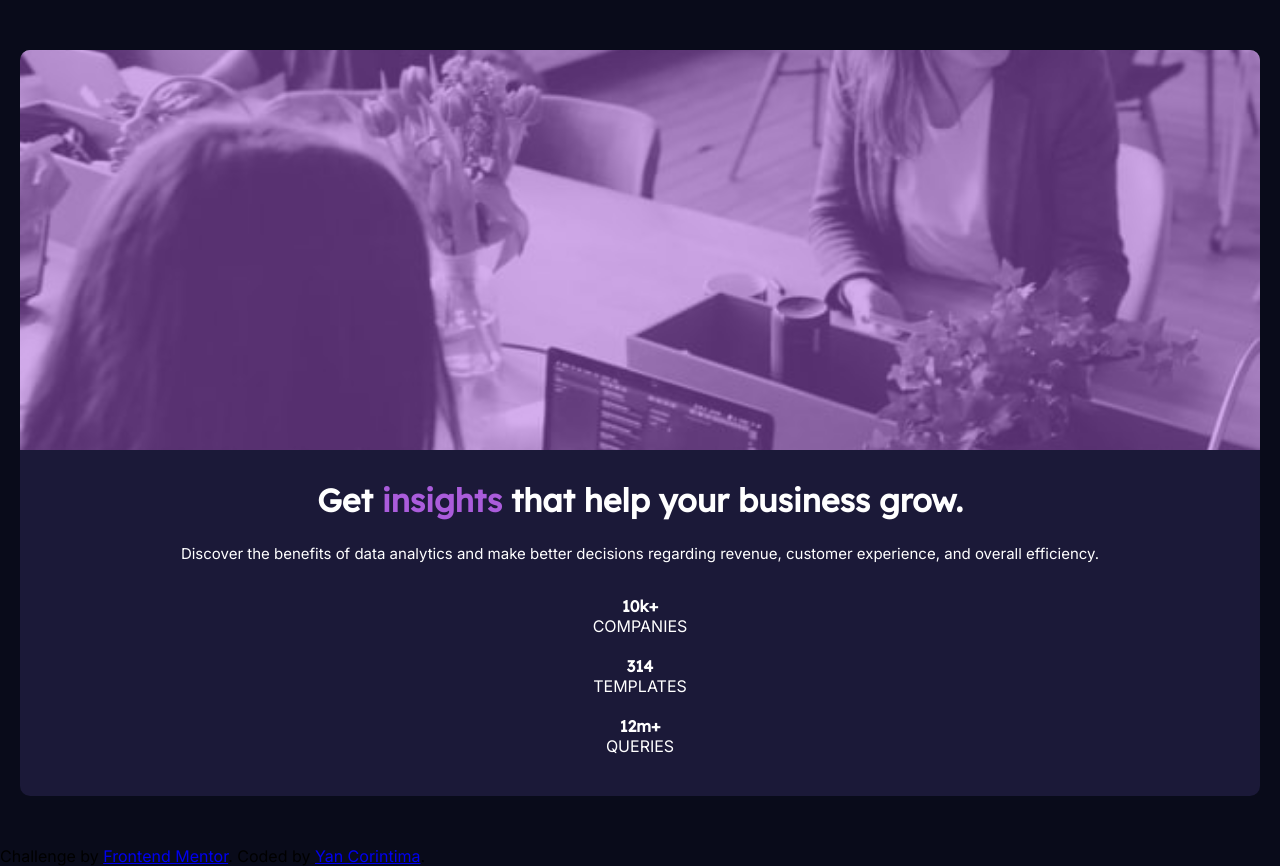
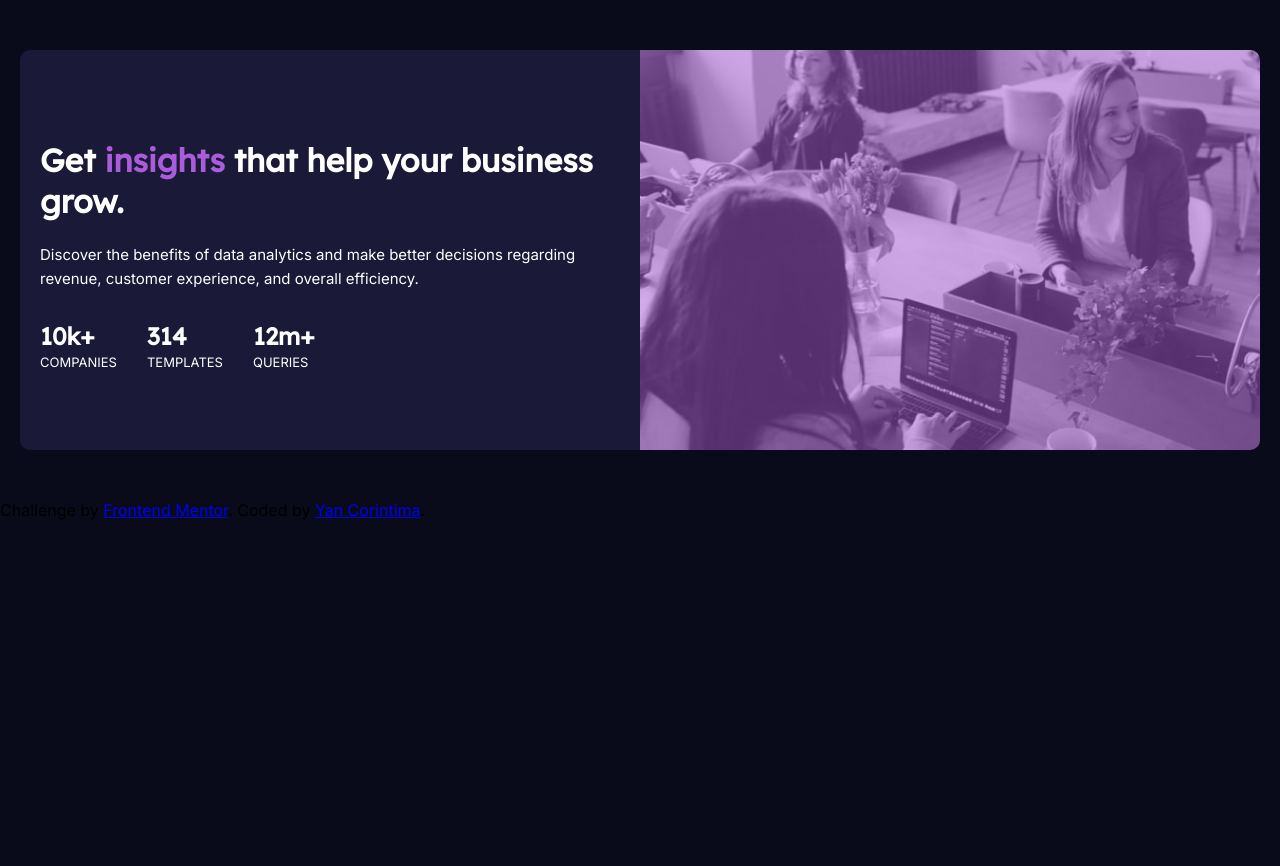
Before and after one commit to Nigraum/stats-preview-card, a plain HTML site: page index.html in a window 1280 px wide. After the commit the page ends 800 px from the top, so only its background shows below. Drawn offline with Linux system fonts and the light colour scheme.

Commit message:
add responsiveness

```diff
--- a/assets/styles.css
+++ b/assets/styles.css
@@ -88,3 +88,45 @@ ul {
 .footer a {
   color: hsl(228, 45%, 44%);
 }
+
+@media (min-width: 768px) {
+  main {
+    display: flex;
+    flex-direction: row-reverse;
+    align-items: center;
+    justify-content: center;
+    padding: 0;
+    text-align: left;
+  }
+
+  main .photo {
+    background: url('./images/image-header-desktop.jpg') no-repeat cover/center;
+    min-width: 50%;
+    border-radius: 0 10px 10px 0;
+  }
+
+  main .photo .cover {
+    background-color: hsla(277, 64%, 61%, 0.5);
+    height: 400px;
+    border-radius: 0 10px 10px 0;
+  }
+
+  main .card ul {
+    padding-left: 1.25rem;
+    display: flex;
+  }
+
+  main .card ul li {
+    margin-right: 1.875rem;
+    font-size: 0.813rem;
+  }
+
+  main .card ul li span {
+    display: block;
+    text-transform: lowercase;
+    font-weight: 700;
+    font-family: 'Lexend Deca', sans-serif;
+    font-size: 1.5rem;
+    margin-bottom: 3px;
+  }
+}
```
